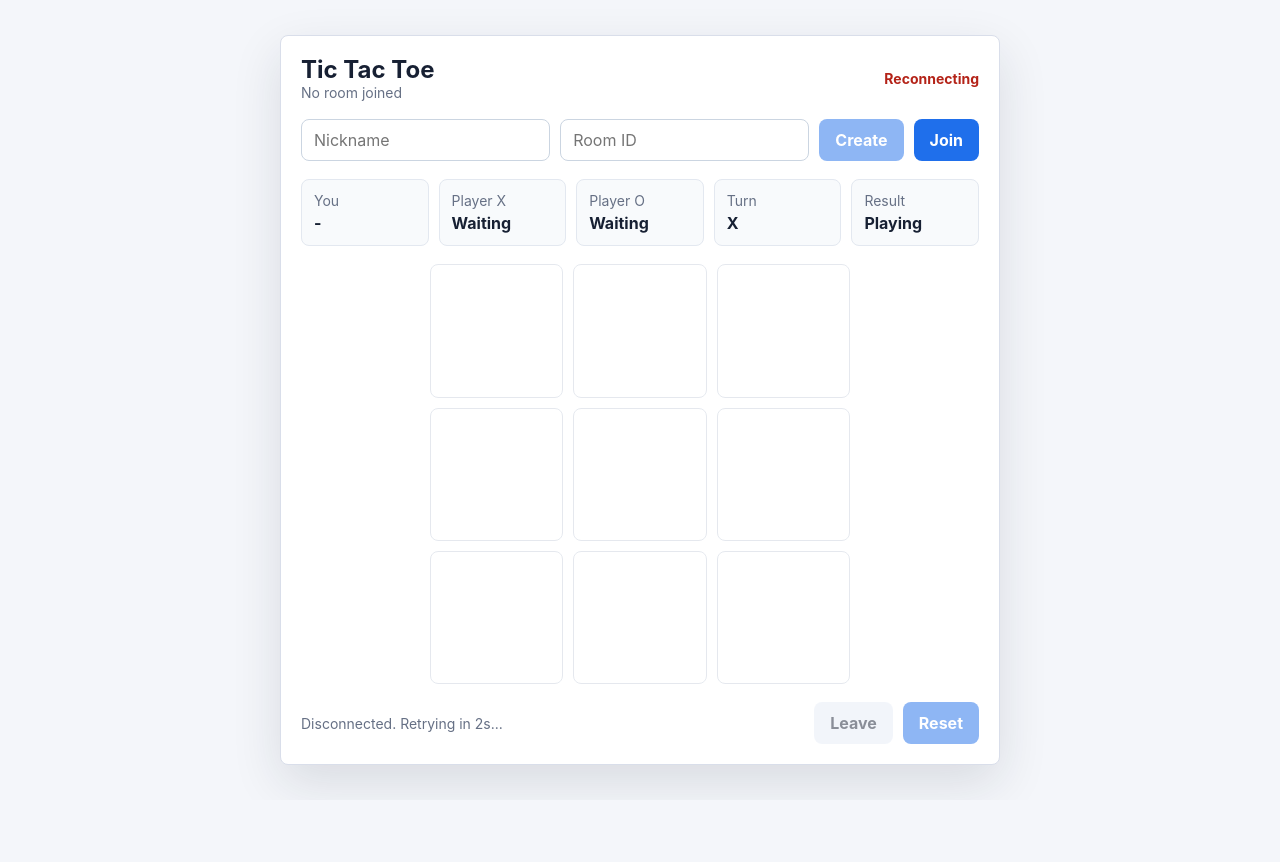
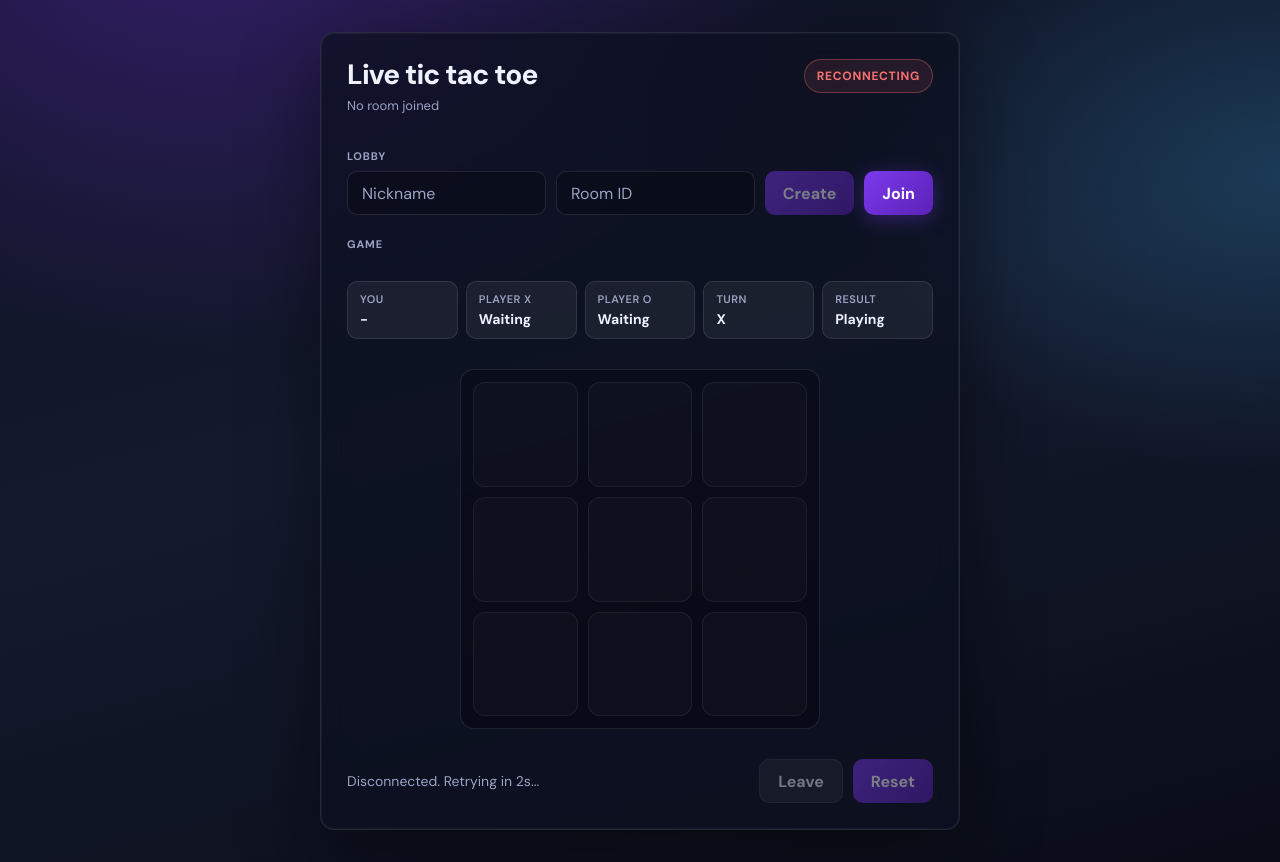
Before and after one commit to LukaTypeScripter/tic-tac-toe-fastify, a website: page public/index.html in a window 1280 px wide. Before the commit the page ends 800 px from the top, so only its background shows below. Drawn offline with Linux system fonts and the light colour scheme.

Commit message:
feat(frontend): update UI and improve game board functionality
- Changed title from "Real-Time Tic Tac Toe" to "Live Tic Tac Toe" for better clarity.
- Added preconnect links for Google Fonts and integrated "DM Sans" font for improved typography.
- Enhanced game board rendering by adding dynamic class toggling for X and O marks.
- Introduced a new wrapper for the game board to improve layout and styling.
- Updated CSS variables and styles for a more modern and cohesive design.

```diff
--- a/public/app.js
+++ b/public/app.js
@@ -103,9 +103,12 @@ function renderBoard() {
 
   state.board.forEach((value, index) => {
     const cell = document.createElement("button");
+    const mark = value === "EMPTY" || value == null ? "" : value;
     cell.className = "cell";
     cell.type = "button";
-    cell.textContent = value === "EMPTY" || value == null ? "" : value;
+    cell.textContent = mark;
+    cell.classList.toggle("cell--x", mark === "X");
+    cell.classList.toggle("cell--o", mark === "O");
     cell.ariaLabel = `Cell ${index + 1}`;
     cell.disabled = !canMove(index);
     cell.addEventListener("click", () => {
--- a/public/index.html
+++ b/public/index.html
@@ -3,7 +3,13 @@
   <head>
     <meta charset="utf-8" />
     <meta name="viewport" content="width=device-width, initial-scale=1" />
-    <title>Real-Time Tic Tac Toe</title>
+    <title>Live Tic Tac Toe</title>
+    <link rel="preconnect" href="https://fonts.googleapis.com" />
+    <link rel="preconnect" href="https://fonts.gstatic.com" crossorigin />
+    <link
+      href="https://fonts.googleapis.com/css2?family=DM+Sans:ital,opsz,wght@0,9..40,400..800;1,9..40,400..800&display=swap"
+      rel="stylesheet"
+    />
     <link rel="stylesheet" href="/styles.css" />
   </head>
   <body>
@@ -11,13 +17,14 @@
       <section class="game" aria-label="Tic Tac Toe">
         <header class="game-header">
           <div>
-            <h1>Tic Tac Toe</h1>
+            <h1>Live tic tac toe</h1>
             <p id="roomLabel" class="muted">No room joined</p>
           </div>
           <span id="status" class="status">Connecting</span>
         </header>
 
         <section class="room-controls" aria-label="Room controls">
+          <div class="section-label">Lobby</div>
           <form id="joinForm" class="join-form">
             <input
               id="nicknameInput"
@@ -40,6 +47,7 @@
           </form>
         </section>
 
+        <div class="section-label">Game</div>
         <section class="game-info" aria-label="Game status">
           <div>
             <span class="label">You</span>
@@ -63,7 +71,9 @@
           </div>
         </section>
 
-        <section id="board" class="board" aria-label="Game board"></section>
+        <div class="board-wrap">
+          <section id="board" class="board" aria-label="Game board"></section>
+        </div>
 
         <footer class="game-footer">
           <p id="message" class="muted">Create a room or join one with a room id.</p>
--- a/public/styles.css
+++ b/public/styles.css
@@ -1,10 +1,21 @@
 :root {
   color-scheme: light;
-  font-family:
-    Inter, ui-sans-serif, system-ui, -apple-system, BlinkMacSystemFont, "Segoe UI",
-    sans-serif;
-  background: #f4f6fa;
-  color: #172033;
+  --bg0: #0c1020;
+  --bg1: #141a2e;
+  --surface: rgba(255, 255, 255, 0.06);
+  --surface-strong: rgba(255, 255, 255, 0.1);
+  --border: rgba(255, 255, 255, 0.1);
+  --text: #eef2ff;
+  --text-muted: #9aa3c2;
+  --accent: #7c3aed;
+  --accent-hover: #8b5cf6;
+  --success: #34d399;
+  --danger: #f87171;
+  --x-color: #38bdf8;
+  --o-color: #f472b6;
+  --font: "DM Sans", ui-sans-serif, system-ui, sans-serif;
+  --radius: 14px;
+  --radius-sm: 10px;
 }
 
 * {
@@ -13,65 +24,279 @@
 
 body {
   margin: 0;
+  min-height: 100vh;
+  font-family: var(--font);
+  background:
+    radial-gradient(1200px 800px at 15% -10%, rgba(124, 58, 237, 0.35), transparent 55%),
+    radial-gradient(900px 600px at 100% 20%, rgba(56, 189, 248, 0.2), transparent 50%),
+    linear-gradient(165deg, var(--bg0), var(--bg1) 45%, #0a0d18);
+  color: var(--text);
 }
 
 button,
 input {
-  height: 42px;
-  border-radius: 8px;
+  height: 44px;
+  border-radius: var(--radius-sm);
   font: inherit;
 }
 
 button {
   border: 0;
-  padding: 0 16px;
-  background: #1f6feb;
-  color: #ffffff;
+  padding: 0 18px;
+  background: linear-gradient(135deg, var(--accent), #5b21b6);
+  color: #fff;
   font-weight: 700;
   cursor: pointer;
+  box-shadow: 0 4px 20px rgba(124, 58, 237, 0.35);
+  transition: transform 0.12s ease, box-shadow 0.12s ease, filter 0.12s ease;
+}
+
+button:hover:not(:disabled) {
+  filter: brightness(1.08);
+  box-shadow: 0 6px 28px rgba(124, 58, 237, 0.45);
+}
+
+button:active:not(:disabled) {
+  transform: scale(0.98);
 }
 
 button.secondary {
-  background: #e7edf7;
-  color: #172033;
+  background: var(--surface-strong);
+  color: var(--text);
+  box-shadow: none;
+  border: 1px solid var(--border);
+}
+
+button.secondary:hover:not(:disabled) {
+  background: rgba(255, 255, 255, 0.14);
 }
 
 button:disabled {
   cursor: not-allowed;
-  opacity: 0.5;
+  opacity: 0.45;
+  box-shadow: none;
 }
 
 input {
   min-width: 0;
-  border: 1px solid #cbd5e1;
-  padding: 0 12px;
+  border: 1px solid var(--border);
+  padding: 0 14px;
+  background: rgba(0, 0, 0, 0.25);
+  color: var(--text);
+}
+
+input::placeholder {
+  color: var(--text-muted);
+}
+
+input:focus {
+  outline: 2px solid rgba(124, 58, 237, 0.55);
+  outline-offset: 1px;
+  border-color: rgba(124, 58, 237, 0.4);
 }
 
 .app {
   min-height: 100vh;
   display: grid;
   place-items: center;
-  padding: 24px;
+  padding: clamp(16px, 4vw, 32px);
 }
 
 .game {
-  width: min(720px, 100%);
+  width: min(640px, 100%);
   display: grid;
-  gap: 18px;
-  border: 1px solid #d9deea;
-  border-radius: 8px;
-  background: #ffffff;
-  padding: 20px;
-  box-shadow: 0 18px 50px rgba(23, 32, 51, 0.12);
+  gap: clamp(14px, 3vw, 22px);
+  border-radius: var(--radius);
+  padding: clamp(18px, 4vw, 26px);
+  background: rgba(12, 16, 32, 0.75);
+  border: 1px solid var(--border);
+  box-shadow:
+    0 0 0 1px rgba(255, 255, 255, 0.04) inset,
+    0 24px 80px rgba(0, 0, 0, 0.45);
+  backdrop-filter: blur(12px);
 }
 
-.game-header,
-.room-controls,
+.game-header {
+  display: flex;
+  align-items: flex-start;
+  justify-content: space-between;
+  gap: 16px;
+}
+
+.game-header > div:first-child {
+  min-width: 0;
+}
+
+h1 {
+  margin: 0;
+  font-size: clamp(1.35rem, 4vw, 1.75rem);
+  font-weight: 800;
+  letter-spacing: -0.03em;
+  line-height: 1.15;
+}
+
+#roomLabel.muted {
+  margin-top: 6px;
+  font-size: 13px;
+  color: var(--text-muted);
+}
+
+.status {
+  flex-shrink: 0;
+  font-size: 12px;
+  font-weight: 700;
+  text-transform: uppercase;
+  letter-spacing: 0.06em;
+  padding: 8px 12px;
+  border-radius: 999px;
+  background: var(--surface);
+  border: 1px solid var(--border);
+  color: var(--text-muted);
+}
+
+.status.online {
+  color: var(--success);
+  border-color: rgba(52, 211, 153, 0.35);
+  background: rgba(52, 211, 153, 0.1);
+}
+
+.status.offline {
+  color: var(--danger);
+  border-color: rgba(248, 113, 113, 0.35);
+  background: rgba(248, 113, 113, 0.1);
+}
+
+.room-controls {
+  display: block;
+}
+
+.join-form {
+  display: grid;
+  grid-template-columns: minmax(0, 1fr) minmax(0, 1fr) auto auto;
+  gap: 10px;
+  width: 100%;
+}
+
+.section-label {
+  font-size: 11px;
+  font-weight: 700;
+  text-transform: uppercase;
+  letter-spacing: 0.08em;
+  color: var(--text-muted);
+  margin-bottom: 8px;
+}
+
+.game-info {
+  display: grid;
+  grid-template-columns: repeat(5, minmax(0, 1fr));
+  gap: 8px;
+}
+
+.game-info > div {
+  display: grid;
+  gap: 4px;
+  border-radius: var(--radius-sm);
+  padding: 10px 12px;
+  background: var(--surface);
+  border: 1px solid var(--border);
+}
+
+.label {
+  color: var(--text-muted);
+  font-size: 11px;
+  font-weight: 600;
+  text-transform: uppercase;
+  letter-spacing: 0.04em;
+}
+
+.game-info strong {
+  font-size: 14px;
+  font-weight: 700;
+}
+
+/* Board: explicit rows/cols prevent layout jump when cells get X/O text */
+.board-wrap {
+  display: flex;
+  justify-content: center;
+  padding: 8px 0;
+}
+
+.board {
+  container-type: inline-size;
+  width: min(360px, 92vw);
+  aspect-ratio: 1;
+  display: grid;
+  grid-template-columns: repeat(3, minmax(0, 1fr));
+  grid-template-rows: repeat(3, minmax(0, 1fr));
+  gap: 10px;
+  padding: 12px;
+  border-radius: var(--radius);
+  background: rgba(0, 0, 0, 0.28);
+  border: 1px solid var(--border);
+}
+
+.cell {
+  min-width: 0;
+  min-height: 0;
+  width: 100%;
+  height: 100%;
+  margin: 0;
+  padding: 0;
+  border: 1px solid rgba(255, 255, 255, 0.12);
+  border-radius: 12px;
+  background: rgba(255, 255, 255, 0.04);
+  color: var(--text);
+  font-family: inherit;
+  font-size: clamp(2rem, 14cqi, 3.75rem);
+  font-weight: 800;
+  line-height: 1;
+  display: flex;
+  align-items: center;
+  justify-content: center;
+  transition: background 0.15s ease, border-color 0.15s ease, transform 0.1s ease;
+}
+
+.cell--x {
+  color: var(--x-color);
+  text-shadow: 0 0 24px rgba(56, 189, 248, 0.35);
+}
+
+.cell--o {
+  color: var(--o-color);
+  text-shadow: 0 0 24px rgba(244, 114, 182, 0.35);
+}
+
+.cell:hover:not(:disabled) {
+  background: rgba(124, 58, 237, 0.12);
+  border-color: rgba(124, 58, 237, 0.35);
+}
+
+.cell:active:not(:disabled) {
+  transform: scale(0.97);
+}
+
+.cell:disabled:not(.cell--x):not(.cell--o) {
+  opacity: 0.55;
+}
+
 .game-footer {
   display: flex;
   align-items: center;
   justify-content: space-between;
-  gap: 16px;
+  gap: 14px;
+  flex-wrap: wrap;
+}
+
+.game-footer > p {
+  flex: 1;
+  min-width: 140px;
+  margin: 0;
+}
+
+#message {
+  font-size: 14px;
+  line-height: 1.45;
+  color: var(--text-muted);
 }
 
 .game-footer-actions {
@@ -80,95 +305,98 @@ input {
   gap: 10px;
 }
 
-h1,
-p {
-  margin: 0;
+@media (max-width: 620px) {
+  .app {
+    padding: 10px;
   }
 
-h1 {
-  font-size: 24px;
-  line-height: 1.2;
+  .game {
+    width: 100%;
+    padding: 14px;
+    gap: 12px;
   }
 
-.muted,
-.label {
-  color: #667085;
-  font-size: 14px;
+  .game-header {
+    flex-direction: column;
+    align-items: stretch;
   }
 
   .status {
-  color: #667085;
-  font-size: 14px;
-  font-weight: 700;
-}
-
-.status.online {
-  color: #087443;
-}
-
-.status.offline {
-  color: #b42318;
+    align-self: flex-start;
   }
 
   .join-form {
-  display: grid;
-  grid-template-columns: minmax(120px, 1fr) minmax(120px, 1fr) auto auto;
-  gap: 10px;
+    grid-template-columns: 1fr 1fr;
+    grid-auto-flow: row;
+  }
+
+  .join-form button {
+    grid-column: span 2;
     width: 100%;
   }
 
   .game-info {
-  display: grid;
-  grid-template-columns: repeat(5, 1fr);
-  gap: 10px;
+    grid-template-columns: repeat(2, minmax(0, 1fr));
   }
 
-.game-info > div {
-  display: grid;
-  gap: 4px;
-  border: 1px solid #e3e8f0;
-  border-radius: 8px;
-  padding: 12px;
-  background: #f8fafc;
+  .game-info > div:nth-child(5) {
+    grid-column: span 2;
+  }
+
+  .board-wrap {
+    padding: 2px 0;
   }
 
   .board {
-  width: min(420px, 100%);
-  aspect-ratio: 1;
-  justify-self: center;
-  display: grid;
-  grid-template-columns: repeat(3, 1fr);
-  gap: 10px;
+    width: min(340px, 100%);
+    gap: 8px;
+    padding: 8px;
   }
 
-.cell {
-  width: 100%;
-  height: 100%;
-  border: 1px solid #ccd3df;
-  background: #ffffff;
-  color: #172033;
-  font-size: clamp(42px, 12vw, 76px);
-  font-weight: 800;
+  .game-footer {
+    flex-direction: column;
+    align-items: stretch;
   }
 
-.cell:hover:not(:disabled) {
-  background: #eef5ff;
+  .game-footer-actions {
+    justify-content: stretch;
   }
 
-@media (max-width: 620px) {
-  .game-header,
-  .room-controls,
-  .game-footer {
-    align-items: stretch;
-    flex-direction: column;
+  .game-footer-actions button {
+    flex: 1;
+    min-width: 0;
+  }
+}
+
+@media (max-width: 430px) {
+  button,
+  input {
+    height: 42px;
   }
 
   .join-form {
-    width: 100%;
     grid-template-columns: 1fr;
+  }
+
+  .join-form button {
+    grid-column: span 1;
   }
 
   .game-info {
     grid-template-columns: 1fr;
   }
+
+  .game-info > div:nth-child(5) {
+    grid-column: span 1;
   }
+
+  .board {
+    width: min(300px, 100%);
+    gap: 6px;
+    padding: 6px;
+  }
+
+  #message {
+    font-size: 13px;
+  }
+}
```
Lines whose indentation alone changed are shown as unchanged.
